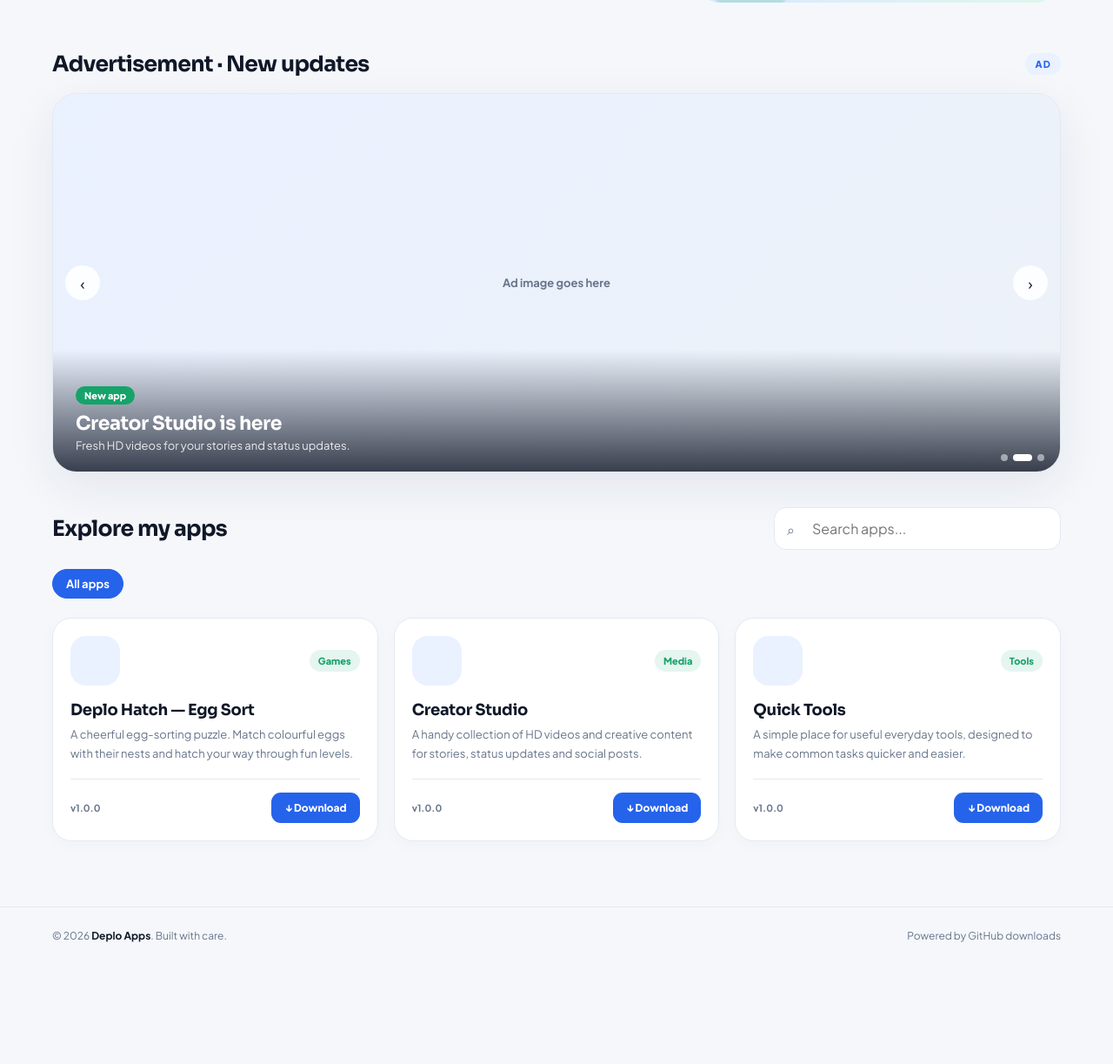
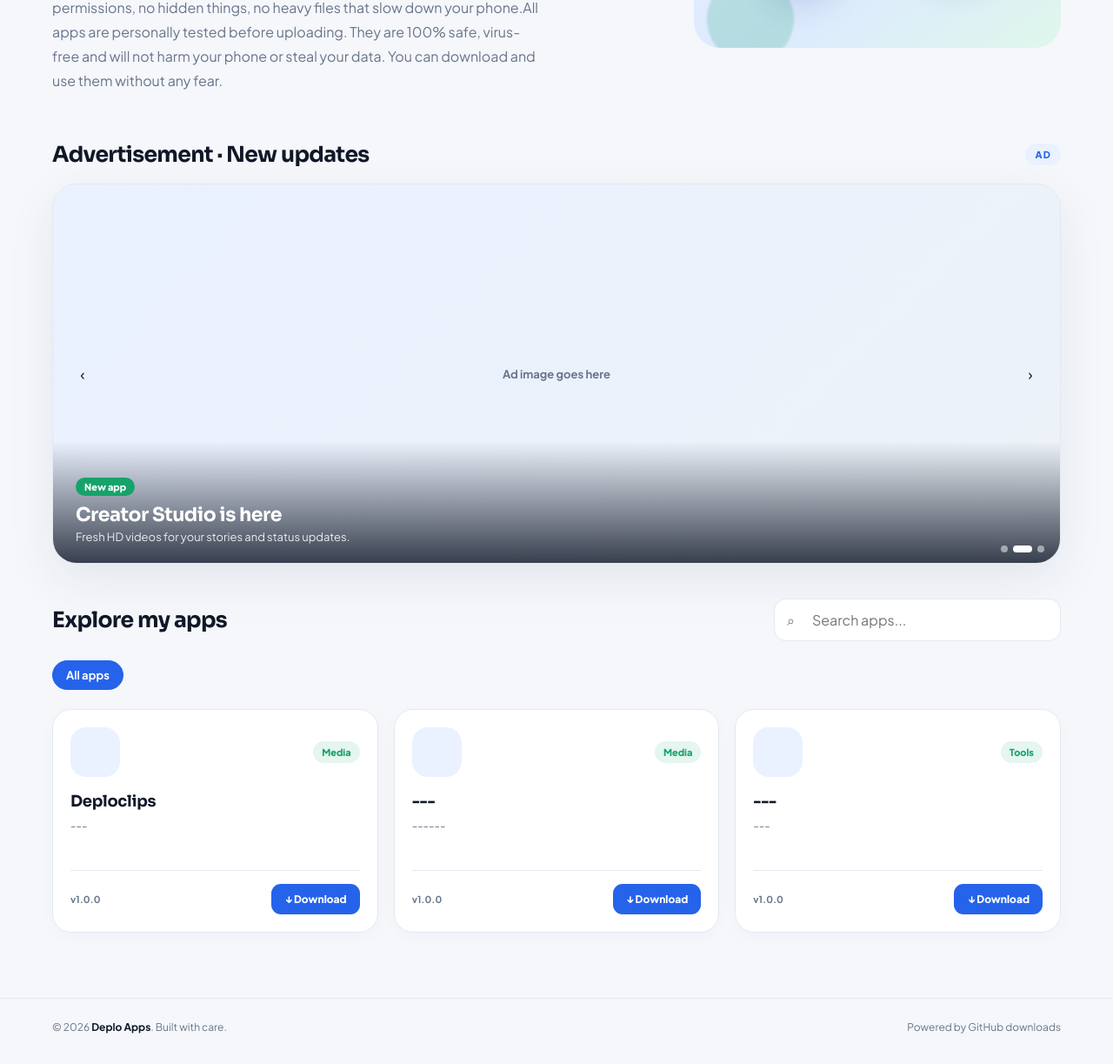
Before and after one commit to Gurusaran-B123/my_apps, a plain HTML site: page index.html in a window 1280 px wide. Shown: the part 383-1606 px from the top of the page at 87% size. Before the commit the page ends 1501 px from the top, so only its background shows below. Drawn offline with Linux system fonts and the light colour scheme.

Commit message:
Update index.html

```diff
--- a/index.html
+++ b/index.html
@@ -112,7 +112,7 @@
     .ad-caption p { margin: 0; font-size: 13px; opacity: .88; }
     .ad-arrow {
       position: absolute; top: 50%; transform: translateY(-50%); width: 40px; height: 40px; border: 0; border-radius: 50%;
-      background: rgba(255,255,255,.88); color: #101828; font-size: 18px; display: grid; place-items: center; z-index: 2; transition: transform .2s;
+      background: rgb(255 255 255 / 2%); color: #101828; font-size: 18px; display: grid; place-items: center; z-index: 2; transition: transform .2s;
     }
     .ad-arrow:hover { transform: translateY(-50%) scale(1.08); }
     .ad-arrow.prev { left: 14px; } .ad-arrow.next { right: 14px; }
@@ -217,9 +217,10 @@
   <main class="shell">
     <section class="hero">
       <div>
-        <div class="eyebrow">Your personal app store</div>
+        <div class="eyebrow">Apps Made By Me, For You.</div>
         <h1>Discover apps.<br><span>Download freely.</span></h1>
-        <p>A home for the apps I've built. Explore each app, read what it does, and download the latest version directly from GitHub.</p>
+        <p>Every app on Deplo Apps is built from scratch. We build apps that are simple, lightweight and useful for your daily life.
+          No unnecessary permissions, no hidden things, no heavy files that slow down your phone.All apps are personally tested before uploading. They are 100% safe, virus-free and will not harm your phone or steal your data. You can download and use them without any fear.</p>
       </div>
       <div class="hero-art" aria-hidden="true">
         <div class="orb one"></div><div class="orb two"></div>
@@ -289,11 +290,11 @@
     const LOGO = "logo_apps.jpg";
 
     const PROFILE = {
-      name: "Your Name",
-      role: "App Developer",
+      name: "Mr. Gurusaran B",
+      role: "Development",
       photo: "logo_apps.jpg",                      // profile photo e.g. "me.jpg"
-      email: "yourmail@example.com",
-      portfolio: "https://example.com",
+      email: "gurusaranb123@gmail.com",
+      portfolio: "https://gurusaran-b123.github.io/Guru-portfolio/",
       github: "https://github.com/yourusername"
     };
 
@@ -328,27 +329,27 @@
     // APPS — icon: image file name (leave "" for empty placeholder)
     const APPS = [
       {
-        name: "Deplo Hatch — Egg Sort",
-        category: "Games",
+        name: "Deploclips",
+        category: "Media",
         icon: "",
         version: "v1.0.0",
-        description: "A cheerful egg-sorting puzzle. Match colourful eggs with their nests and hatch your way through fun levels.",
+        description: "---",
         downloadUrl: "https://github.com/yourusername/your-repository/releases/latest"
       },
       {
-        name: "Creator Studio",
+        name: "---",
         category: "Media",
         icon: "",
         version: "v1.0.0",
-        description: "A handy collection of HD videos and creative content for stories, status updates and social posts.",
+        description: "------",
         downloadUrl: "https://github.com/yourusername/your-repository/releases/latest"
       },
       {
-        name: "Quick Tools",
+        name: "---",
         category: "Tools",
         icon: "",
         version: "v1.0.0",
-        description: "A simple place for useful everyday tools, designed to make common tasks quicker and easier.",
+        description: " --- ",
         downloadUrl: "https://github.com/yourusername/your-repository/releases/latest"
       }
     ];
```
